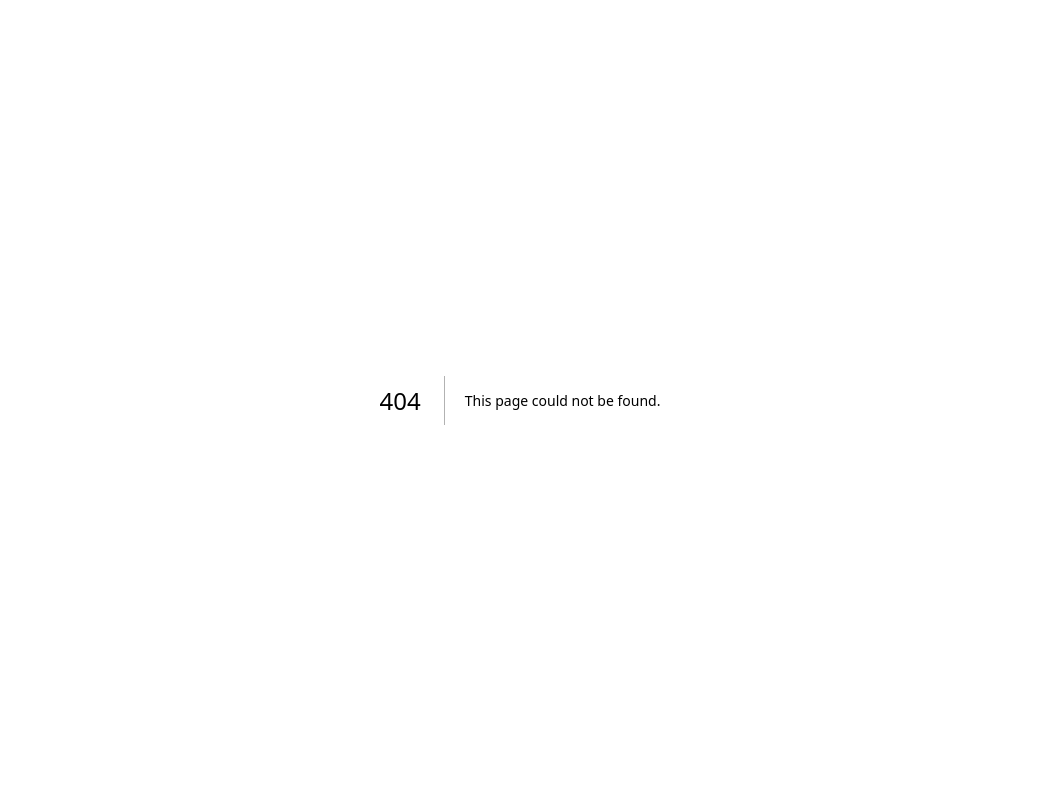
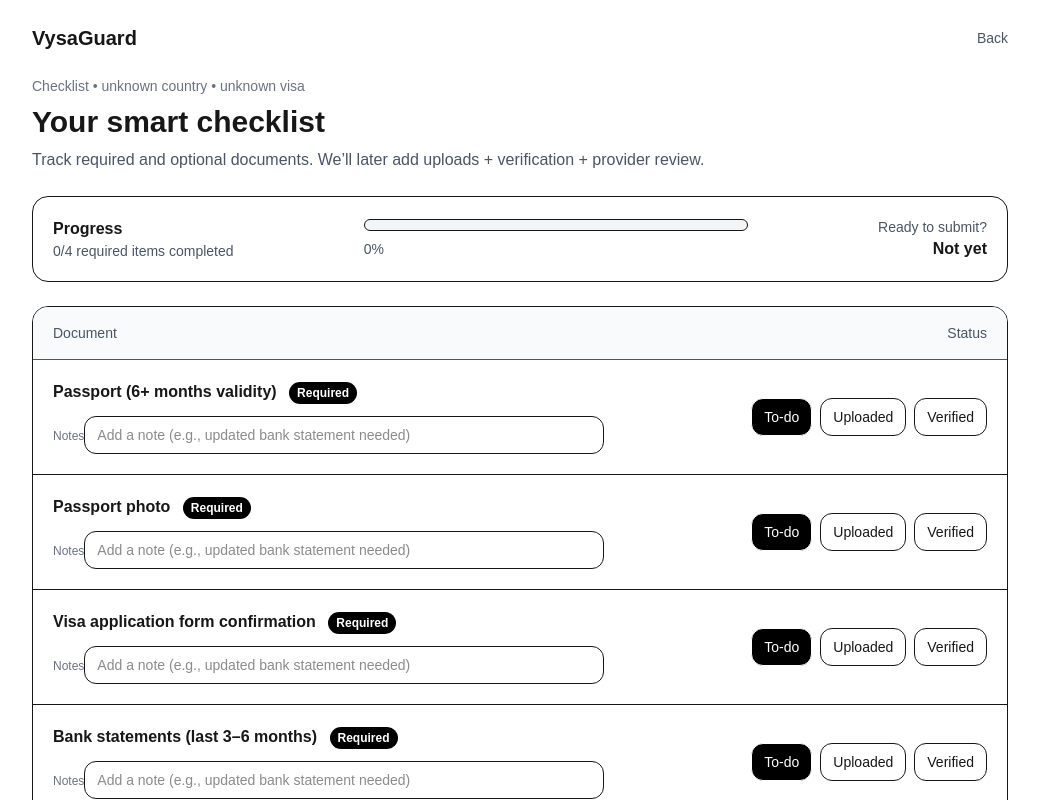
Before and after one commit to namobi/vysaguard, a Next.js app in the folder apps/web/: page /checklist in a window 1280 px wide. Before the commit this address had no page. Shown: the top 800 px of the page, without its empty margins (120-1159 px from the left). Built offline with nearby package versions, Linux system fonts and the light colour scheme.

Commit message:
feat: checklist page

```diff
--- /dev/null
+++ b/apps/web/app/checklist/page.tsx
@@ -0,0 +1,178 @@
+"use client";
+
+import Link from "next/link";
+import { useMemo, useState } from "react";
+import { useSearchParams } from "next/navigation";
+
+type ChecklistItem = {
+  id: string;
+  label: string;
+  required: boolean;
+  status: "todo" | "uploaded" | "verified";
+  notes?: string;
+};
+
+function pct(part: number, total: number) {
+  if (!total) return 0;
+  return Math.round((part / total) * 100);
+}
+
+export default function ChecklistPage() {
+  const sp = useSearchParams();
+  const country = sp.get("country") ?? "unknown-country";
+  const visa = sp.get("visa") ?? "unknown-visa";
+
+  // Mock generator (we’ll replace with real playbook data later)
+  const initialItems: ChecklistItem[] = useMemo(() => {
+    const base: ChecklistItem[] = [
+      { id: "passport", label: "Passport (6+ months validity)", required: true, status: "todo" },
+      { id: "photo", label: "Passport photo", required: true, status: "todo" },
+      { id: "form", label: "Visa application form confirmation", required: true, status: "todo" },
+      { id: "bank", label: "Bank statements (last 3–6 months)", required: true, status: "todo" },
+      { id: "employment", label: "Employment letter / proof of income", required: false, status: "todo" },
+      { id: "itinerary", label: "Travel itinerary (optional)", required: false, status: "todo" },
+      { id: "invite", label: "Invitation letter (if applicable)", required: false, status: "todo" },
+    ];
+
+    // Tiny variation by visa type (just to feel real)
+    if (visa.includes("study")) {
+      base.unshift({ id: "admission", label: "Admission letter", required: true, status: "todo" });
+      base.unshift({ id: "tuition", label: "Proof of tuition payment / sponsor", required: true, status: "todo" });
+    }
+    if (visa.includes("work")) {
+      base.unshift({ id: "offer", label: "Job offer letter", required: true, status: "todo" });
+      base.unshift({ id: "resume", label: "Resume / CV", required: true, status: "todo" });
+    }
+
+    return base;
+  }, [visa]);
+
+  const [items, setItems] = useState<ChecklistItem[]>(initialItems);
+
+  const requiredItems = items.filter((i) => i.required);
+  const completedRequired = requiredItems.filter((i) => i.status !== "todo").length;
+  const progress = pct(completedRequired, requiredItems.length);
+
+  const setStatus = (id: string, status: ChecklistItem["status"]) => {
+    setItems((prev) => prev.map((i) => (i.id === id ? { ...i, status } : i)));
+  };
+
+  const setNotes = (id: string, notes: string) => {
+    setItems((prev) => prev.map((i) => (i.id === id ? { ...i, notes } : i)));
+  };
+
+  return (
+    <main className="min-h-screen bg-white">
+      <header className="mx-auto max-w-5xl px-6 py-6 flex items-center justify-between">
+        <Link href="/" className="font-semibold text-xl">
+          VysaGuard
+        </Link>
+        <Link href="/find" className="text-sm text-gray-600 hover:underline">
+          Back
+        </Link>
+      </header>
+
+      <section className="mx-auto max-w-5xl px-6 pb-14 space-y-6">
+        <div className="space-y-2">
+          <div className="text-sm text-gray-500">
+            Checklist • {country.replace(/-/g, " ")} • {visa.replace(/-/g, " ")}
+          </div>
+          <h1 className="text-3xl font-bold">Your smart checklist</h1>
+          <p className="text-gray-600">
+            Track required and optional documents. We’ll later add uploads + verification + provider review.
+          </p>
+        </div>
+
+        <div className="rounded-2xl border p-5 flex items-center justify-between gap-4">
+          <div>
+            <div className="font-semibold">Progress</div>
+            <div className="text-sm text-gray-600">
+              {completedRequired}/{requiredItems.length} required items completed
+            </div>
+          </div>
+
+          <div className="w-full max-w-sm">
+            <div className="h-3 rounded-full bg-gray-100 overflow-hidden border">
+              <div className="h-full bg-black" style={{ width: `${progress}%` }} />
+            </div>
+            <div className="mt-2 text-sm text-gray-600">{progress}%</div>
+          </div>
+
+          <div className="text-right">
+            <div className="text-sm text-gray-600">Ready to submit?</div>
+            <div className="font-semibold">{progress === 100 ? "Yes ✅" : "Not yet"}</div>
+          </div>
+        </div>
+
+        <div className="rounded-2xl border overflow-hidden">
+          <div className="px-5 py-4 border-b bg-gray-50 flex justify-between text-sm text-gray-600">
+            <div>Document</div>
+            <div>Status</div>
+          </div>
+
+          <ul className="divide-y">
+            {items.map((item) => (
+              <li key={item.id} className="p-5">
+                <div className="flex flex-col md:flex-row md:items-center md:justify-between gap-3">
+                  <div>
+                    <div className="font-semibold">
+                      {item.label}{" "}
+                      {item.required ? (
+                        <span className="ml-2 text-xs rounded-full bg-black text-white px-2 py-1">Required</span>
+                      ) : (
+                        <span className="ml-2 text-xs rounded-full bg-gray-100 px-2 py-1">Optional</span>
+                      )}
+                    </div>
+                    <div className="mt-2">
+                      <label className="text-xs text-gray-500">Notes</label>
+                      <input
+                        className="mt-1 w-full md:w-[520px] rounded-xl border px-3 py-2 text-sm"
+                        placeholder="Add a note (e.g., updated bank statement needed)"
+                        value={item.notes ?? ""}
+                        onChange={(e) => setNotes(item.id, e.target.value)}
+                      />
+                    </div>
+                  </div>
+
+                  <div className="flex items-center gap-2">
+                    <button
+                      className={`rounded-xl border px-3 py-2 text-sm ${
+                        item.status === "todo" ? "bg-black text-white" : "bg-white"
+                      }`}
+                      onClick={() => setStatus(item.id, "todo")}
+                    >
+                      To-do
+                    </button>
+                    <button
+                      className={`rounded-xl border px-3 py-2 text-sm ${
+                        item.status === "uploaded" ? "bg-black text-white" : "bg-white"
+                      }`}
+                      onClick={() => setStatus(item.id, "uploaded")}
+                    >
+                      Uploaded
+                    </button>
+                    <button
+                      className={`rounded-xl border px-3 py-2 text-sm ${
+                        item.status === "verified" ? "bg-black text-white" : "bg-white"
+                      }`}
+                      onClick={() => setStatus(item.id, "verified")}
+                    >
+                      Verified
+                    </button>
+                  </div>
+                </div>
+              </li>
+            ))}
+          </ul>
+        </div>
+
+        <div className="rounded-xl bg-yellow-50 border border-yellow-200 p-4 text-sm">
+          <div className="font-semibold">Safety notice</div>
+          <div className="text-gray-700">
+            Never send money via WhatsApp/bank transfers. Use in-app payments for protection.
+          </div>
+        </div>
+      </section>
+    </main>
+  );
+}
```
